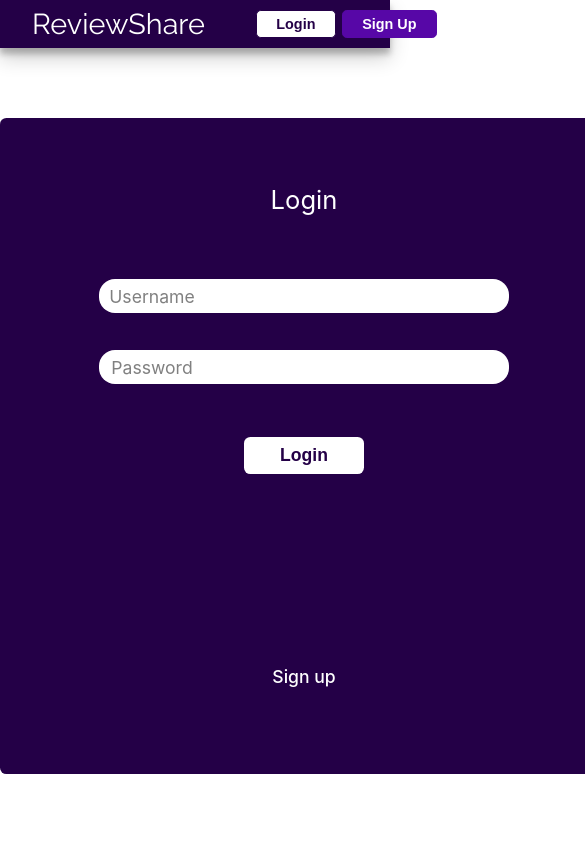
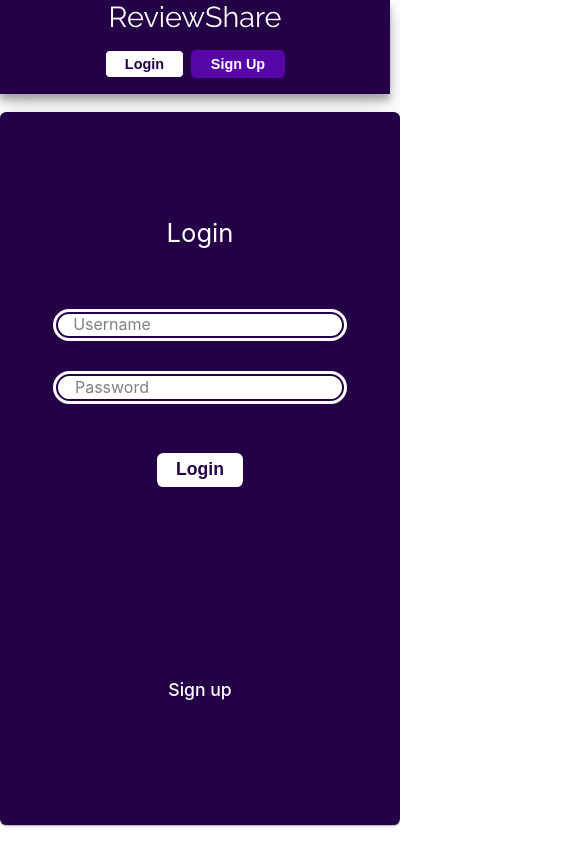
Before and after one commit to andrezzz2/ess-compartilhamento-de-reviews, a React (Create React App) app in the folder web-app/: page /login in a window 390 px wide. Shown: the top 844 px of the page, 585 px wide, since content can reach past the window. Built offline with nearby package versions, Linux system fonts and the light colour scheme.

Commit message:
melhorando responsividade de alguns componentes

```diff
--- a/web-app/src/Components/Header/Styles.css
+++ b/web-app/src/Components/Header/Styles.css
@@ -1,9 +1,10 @@
 .Header {
     width: 100vw;
-    height: 6vh;
     background-color: #240047;
     display: flex;
+    flex-wrap: wrap;
     align-items: center;
+    justify-content: center;
     box-shadow: rgba(0, 0, 0, 0.19) 0px 10px 20px, rgba(0, 0, 0, 0.23) 0px 6px 6px;
 }
 
@@ -24,7 +25,7 @@
 }
 
 .Login-SignUp {
-    margin: 0 1rem;
+    margin: 1rem 1rem;
     display: flex;
     align-items: center;
     justify-content: space-around;
@@ -100,3 +101,11 @@
     opacity: 0.8;
     transition: 200ms;
 }
+
+@media (max-width: 700px) {
+
+    .Logo {
+        flex: none;
+    }
+
+}
--- a/web-app/src/Pages/Login/Styles.css
+++ b/web-app/src/Pages/Login/Styles.css
@@ -13,8 +13,10 @@
     justify-content: center;
     align-items: center;
     border-radius: 0.4rem;
-    height: 41rem;
-    width: 38rem;
+    height: 560px;
+    width: 460px;
+    max-height: 95%;
+    box-shadow: rgb(0 0 0 / 12%) 0px 1px 3px, rgb(0 0 0 / 24%) 0px 1px 2px;
 }
 
 .LoginTitle {
@@ -26,10 +28,10 @@
 
 .loginSpan {
     position: relative;
-    font-size: 1.1rem;
-    background-color: white;
-    top: -2.7rem;
-    left: -9.5rem;
+    font-size: 1rem;
+    background-color: transparent;
+    top: -2.5rem;
+    left: -5.5rem;
     color: gray;
     pointer-events: none;
     border-radius: 0.2rem;
@@ -40,11 +42,11 @@
 
 .loginField {
     margin: 0 8rem 1rem 8rem;
-    padding-left: 0.5rem;
-    font-size: 1rem;
-    width: 25rem;
-    height: 2rem;
-    border: none;
+    padding: 0.2rem 0.2rem 0.2rem 0.5rem;
+    width: 17rem;
+    font-size: 0.9rem;
+    border: 2px solid #240047;
+    outline: 3px solid white;
     border-radius: 1rem;
 }
 
@@ -64,9 +66,8 @@
     font-size: 1.1rem;
     font-weight: 600;
     background-color: white;
-    height: 2.3rem;
-    width: 7.5rem;
     border: 1px solid white;
+    padding: 0.4rem 1.2rem 0.4rem 1.2rem;
     border-radius: 0.4rem;
     margin-bottom: 12rem;
     border: none;
@@ -109,3 +110,14 @@
 .LoginContainer a:visited{
     color: white;
 }
+
+
+@media (max-width: 700px) {
+
+    .LoginContainer {
+        height: 95%;
+        width: 90%;
+        min-width: 400px;
+    }
+
+}
--- a/web-app/src/Pages/Login/index.js
+++ b/web-app/src/Pages/Login/index.js
@@ -39,9 +39,10 @@ function Login({ User, setUser }) {
         const el = event.target || event.srcElement;
         const el2 = el.nextSibling;
         el2.style.cssText = "font-size: 0.9rem;" +
-                      "top: -4rem;" +
-                      "left: -10rem;" +
-                      "color: #240047;";
+                            "top: -3.5rem;" +
+                            "left: -6.1rem;" +
+                            "color: #240047;"+
+                            "background-color: white;";
     }
 
     useEffect(()=>{
```
Also changed, not shown: web-app/src/Pages/Profile/Styles.css (+0 -15 lines).
